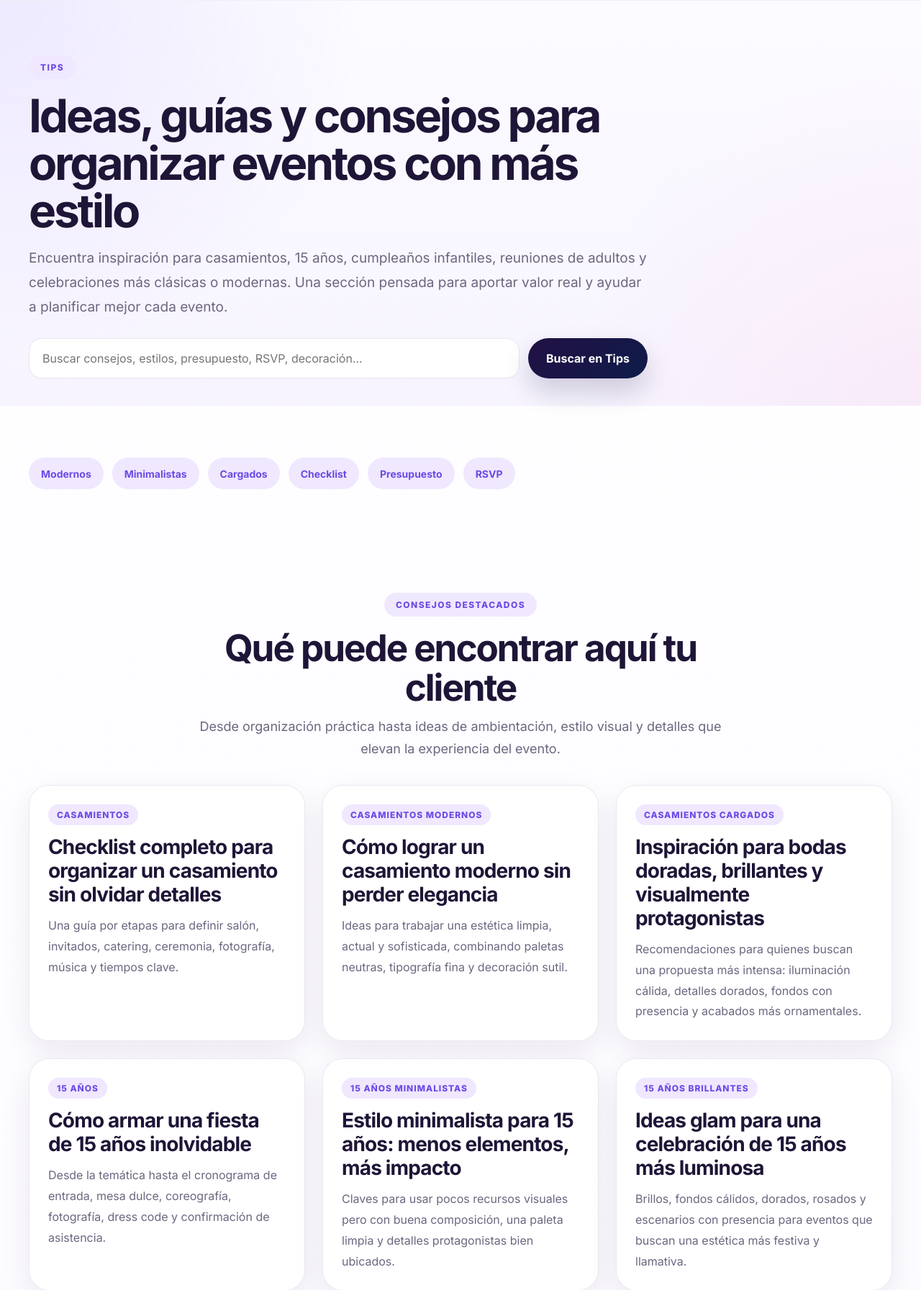
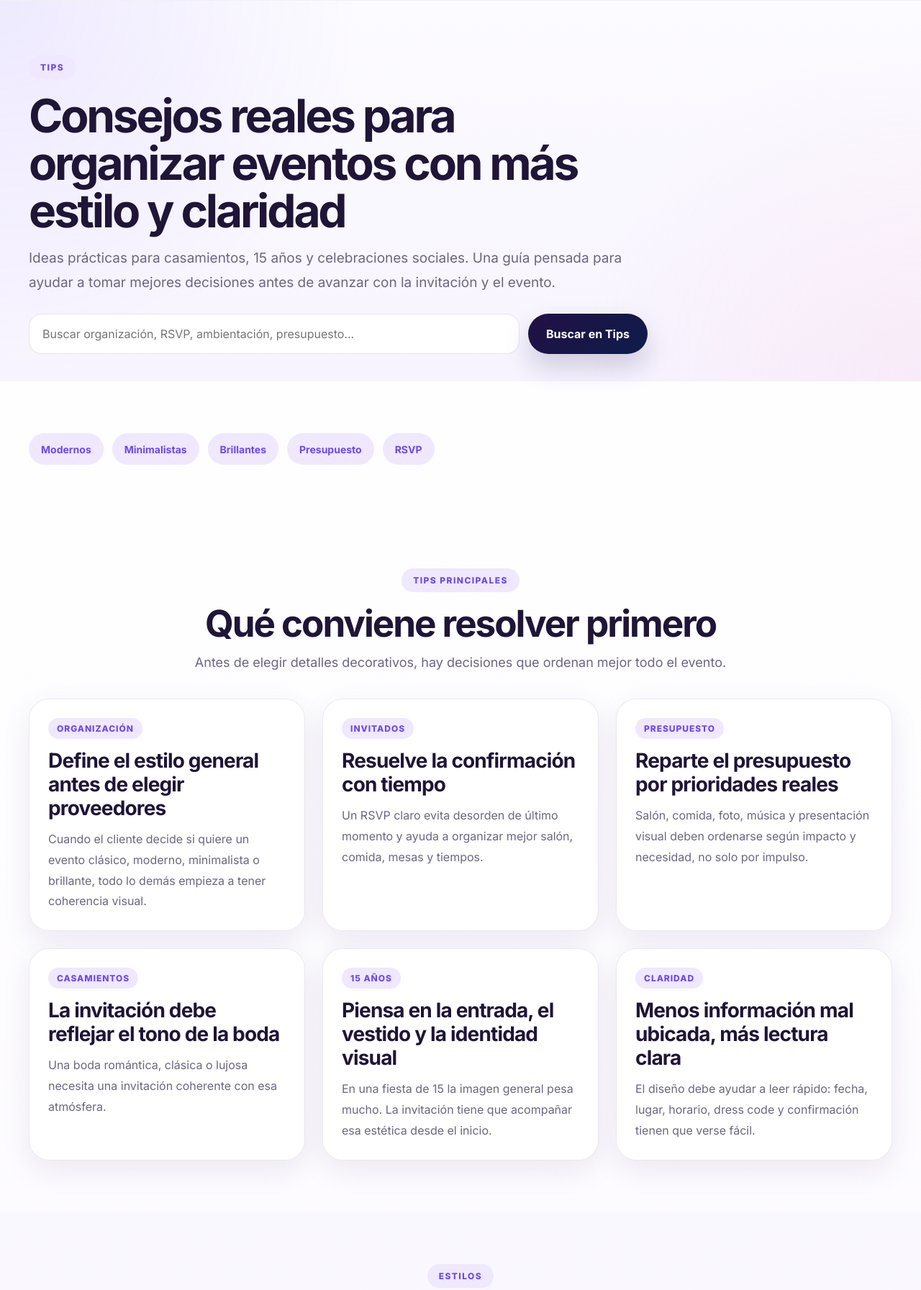
Before and after one commit to medsysbot/invita-virtual, a Flask app: page /tips in a window 1280 px wide. Shown: the part 300-2093 px from the top of the page at 72% size. Run offline with Flask 3, Linux system fonts and the light colour scheme; data that the repository does not hold is empty.

Commit message:
Update tips_index.html

```diff
--- a/templates/public/tips_index.html
+++ b/templates/public/tips_index.html
@@ -6,11 +6,10 @@
   <div class="container">
     <div class="tips-hero__inner">
       <span class="section-badge">Tips</span>
-      <h1>Ideas, guías y consejos para organizar eventos con más estilo</h1>
+      <h1>Consejos reales para organizar eventos con más estilo y claridad</h1>
       <p>
-        Encuentra inspiración para casamientos, 15 años, cumpleaños infantiles, reuniones de adultos
-        y celebraciones más clásicas o modernas. Una sección pensada para aportar valor real y ayudar
-        a planificar mejor cada evento.
+        Ideas prácticas para casamientos, 15 años y celebraciones sociales. Una guía pensada
+        para ayudar a tomar mejores decisiones antes de avanzar con la invitación y el evento.
       </p>
 
       <form method="get" class="tips-search">
@@ -18,7 +17,7 @@
           type="text"
           name="q"
           value="{{ q or '' }}"
-          placeholder="Buscar consejos, estilos, presupuesto, RSVP, decoración..."
+          placeholder="Buscar organización, RSVP, ambientación, presupuesto..."
         >
         <button type="submit" class="btn btn-primary">Buscar en Tips</button>
       </form>
@@ -36,8 +35,7 @@
       {% endfor %}
       <span class="tips-chip tips-chip--soft">Modernos</span>
       <span class="tips-chip tips-chip--soft">Minimalistas</span>
-      <span class="tips-chip tips-chip--soft">Cargados</span>
-      <span class="tips-chip tips-chip--soft">Checklist</span>
+      <span class="tips-chip tips-chip--soft">Brillantes</span>
       <span class="tips-chip tips-chip--soft">Presupuesto</span>
       <span class="tips-chip tips-chip--soft">RSVP</span>
     </div>
@@ -47,123 +45,87 @@
 <section class="tips-featured">
   <div class="container">
     <div class="section-heading section-heading--center">
-      <span class="section-badge">Consejos destacados</span>
-      <h2>Qué puede encontrar aquí tu cliente</h2>
+      <span class="section-badge">Tips principales</span>
+      <h2>Qué conviene resolver primero</h2>
       <p>
-        Desde organización práctica hasta ideas de ambientación, estilo visual y detalles que elevan la experiencia del evento.
+        Antes de elegir detalles decorativos, hay decisiones que ordenan mejor todo el evento.
       </p>
     </div>
 
-    {% if articles %}
-      <div class="tips-grid">
-        {% for a in articles %}
-          <article class="tips-card">
-            <span class="tips-card__tag">Artículo publicado</span>
-            <h3>{{ a.title }}</h3>
-            <p>{{ a.summary or "Guía práctica para ayudar a organizar el evento con más claridad y mejor presentación." }}</p>
-            <a href="{{ url_for('public.tip_view', slug=a.slug) }}" class="text-link">Leer artículo</a>
-          </article>
-        {% endfor %}
-      </div>
-    {% else %}
     <div class="tips-grid">
       <article class="tips-card">
-          <span class="tips-card__tag">Casamientos</span>
-          <h3>Checklist completo para organizar un casamiento sin olvidar detalles</h3>
+        <span class="tips-card__tag">Organización</span>
+        <h3>Define el estilo general antes de elegir proveedores</h3>
         <p>
-            Una guía por etapas para definir salón, invitados, catering, ceremonia, fotografía, música y tiempos clave.
+          Cuando el cliente decide si quiere un evento clásico, moderno, minimalista o brillante,
+          todo lo demás empieza a tener coherencia visual.
         </p>
       </article>
 
       <article class="tips-card">
-          <span class="tips-card__tag">Casamientos modernos</span>
-          <h3>Cómo lograr un casamiento moderno sin perder elegancia</h3>
+        <span class="tips-card__tag">Invitados</span>
+        <h3>Resuelve la confirmación con tiempo</h3>
         <p>
-            Ideas para trabajar una estética limpia, actual y sofisticada, combinando paletas neutras, tipografía fina y decoración sutil.
+          Un RSVP claro evita desorden de último momento y ayuda a organizar mejor salón, comida, mesas y tiempos.
         </p>
       </article>
 
       <article class="tips-card">
-          <span class="tips-card__tag">Casamientos cargados</span>
-          <h3>Inspiración para bodas doradas, brillantes y visualmente protagonistas</h3>
+        <span class="tips-card__tag">Presupuesto</span>
+        <h3>Reparte el presupuesto por prioridades reales</h3>
         <p>
-            Recomendaciones para quienes buscan una propuesta más intensa: iluminación cálida, detalles dorados, fondos con presencia y acabados más ornamentales.
+          Salón, comida, foto, música y presentación visual deben ordenarse según impacto y necesidad, no solo por impulso.
+        </p>
+      </article>
+
+      <article class="tips-card">
+        <span class="tips-card__tag">Casamientos</span>
+        <h3>La invitación debe reflejar el tono de la boda</h3>
+        <p>
+          Una boda romántica, clásica o lujosa necesita una invitación coherente con esa atmósfera.
         </p>
       </article>
 
       <article class="tips-card">
         <span class="tips-card__tag">15 años</span>
-          <h3>Cómo armar una fiesta de 15 años inolvidable</h3>
+        <h3>Piensa en la entrada, el vestido y la identidad visual</h3>
         <p>
-            Desde la temática hasta el cronograma de entrada, mesa dulce, coreografía, fotografía, dress code y confirmación de asistencia.
+          En una fiesta de 15 la imagen general pesa mucho. La invitación tiene que acompañar esa estética desde el inicio.
         </p>
       </article>
 
       <article class="tips-card">
-          <span class="tips-card__tag">15 años minimalistas</span>
-          <h3>Estilo minimalista para 15 años: menos elementos, más impacto</h3>
+        <span class="tips-card__tag">Claridad</span>
+        <h3>Menos información mal ubicada, más lectura clara</h3>
         <p>
-            Claves para usar pocos recursos visuales pero con buena composición, una paleta limpia y detalles protagonistas bien ubicados.
-          </p>
-        </article>
-
-        <article class="tips-card">
-          <span class="tips-card__tag">15 años brillantes</span>
-          <h3>Ideas glam para una celebración de 15 años más luminosa</h3>
-          <p>
-            Brillos, fondos cálidos, dorados, rosados y escenarios con presencia para eventos que buscan una estética más festiva y llamativa.
-          </p>
-        </article>
-
-        <article class="tips-card">
-          <span class="tips-card__tag">Niños</span>
-          <h3>Cómo organizar un cumpleaños infantil práctico y bien resuelto</h3>
-          <p>
-            Espacios seguros, tiempos cortos, actividades dinámicas, zonas para adultos y propuestas de comida simples pero efectivas.
-          </p>
-        </article>
-
-        <article class="tips-card">
-          <span class="tips-card__tag">Adultos</span>
-          <h3>Ideas para cumpleaños de adultos con mejor ambientación</h3>
-          <p>
-            Opciones de barra, música, ambientación nocturna, invitación elegante y distribución del espacio para reuniones más cómodas.
-          </p>
-        </article>
-
-        <article class="tips-card">
-          <span class="tips-card__tag">Tercera edad</span>
-          <h3>Consejos para eventos cómodos, accesibles y cálidos</h3>
-          <p>
-            Recomendaciones para priorizar confort, accesibilidad, volumen adecuado, circulación simple y tiempos de evento más amables.
+          El diseño debe ayudar a leer rápido: fecha, lugar, horario, dress code y confirmación tienen que verse fácil.
         </p>
       </article>
     </div>
-    {% endif %}
   </div>
 </section>
 
 <section class="tips-styles">
   <div class="container">
     <div class="section-heading section-heading--center">
-      <span class="section-badge">Ideas por estilo</span>
-      <h2>Modernas, minimalistas o cargadas</h2>
+      <span class="section-badge">Estilos</span>
+      <h2>Modernos, minimalistas o más cargados</h2>
       <p>
-        No todos los clientes quieren lo mismo. Esta sección ayuda a orientar según el carácter visual del evento.
+        No todos los eventos comunican igual. Elegir un enfoque visual correcto cambia la percepción del cliente y de los invitados.
       </p>
     </div>
 
     <div class="tips-style-grid">
       <article class="tips-style-card">
         <span class="tips-style-card__icon">M</span>
-        <h3>Modernas</h3>
+        <h3>Modernos</h3>
         <p>
-          Para clientes que prefieren una imagen actual, limpia y más digital. Funcionan muy bien con fondos simples, tipografías elegantes y pocos elementos fuertes.
+          Funcionan muy bien para clientes que quieren una imagen limpia, actual y digital, con pocos elementos pero bien resueltos.
         </p>
         <ul class="tips-list">
-          <li>Paletas limpias y actuales</li>
-          <li>Diseño más aireado</li>
-          <li>Elementos visuales equilibrados</li>
+          <li>Paletas definidas y limpias</li>
+          <li>Diseños con más aire</li>
+          <li>Jerarquía clara de información</li>
         </ul>
       </article>
 
@@ -171,25 +133,25 @@
         <span class="tips-style-card__icon">M</span>
         <h3>Minimalistas</h3>
         <p>
-          Ideales para eventos sofisticados que buscan orden visual, elegancia y una lectura clara, sin sobrecargar la composición.
+          Ideales para eventos elegantes donde el diseño necesita respirar y transmitir orden, categoría y sofisticación.
         </p>
         <ul class="tips-list">
-          <li>Menos elementos, mejor composición</li>
-          <li>Tipografías protagonistas</li>
-          <li>Foco en información clave</li>
+          <li>Pocos elementos visuales</li>
+          <li>Tipografía protagonista</li>
+          <li>Estética sobria y fina</li>
         </ul>
       </article>
 
       <article class="tips-style-card">
         <span class="tips-style-card__icon">C</span>
-        <h3>Cargadas</h3>
+        <h3>Cargados o protagonistas</h3>
         <p>
-          Para clientes que quieren brillo, presencia, detalles decorativos, marcos, luces, florales o fondos más intensos.
+          Para eventos donde el brillo, los dorados, los fondos intensos o los detalles ornamentales forman parte del atractivo principal.
         </p>
         <ul class="tips-list">
-          <li>Más ornamento y brillo</li>
-          <li>Escenas visuales impactantes</li>
-          <li>Estéticas románticas o glam</li>
+          <li>Más impacto visual</li>
+          <li>Detalles decorativos fuertes</li>
+          <li>Brillo, lujo y romanticismo</li>
         </ul>
       </article>
     </div>
@@ -199,42 +161,42 @@
 <section class="tips-practical">
   <div class="container">
     <div class="section-heading section-heading--center">
-      <span class="section-badge">Consejos prácticos</span>
-      <h2>Tips que siempre suman valor</h2>
+      <span class="section-badge">Checklist</span>
+      <h2>Tips prácticos que siempre suman</h2>
       <p>
-        Recomendaciones universales que pueden aparecer en distintos artículos y ayudan a dar una imagen más profesional.
+        Consejos simples que pueden servir tanto para casamientos como para 15 años y otros eventos.
       </p>
     </div>
 
     <div class="tips-practical-grid">
       <article class="tips-practical-card">
-        <h3>Confirma con tiempo</h3>
-        <p>Usa RSVP claro y visible para ordenar la asistencia y mejorar la logística del evento.</p>
+        <h3>Confirma antes de cerrar mesas</h3>
+        <p>Evita errores de logística y gastos innecesarios definiendo bien la asistencia real.</p>
       </article>
 
       <article class="tips-practical-card">
-        <h3>Define un estilo antes de comprar</h3>
-        <p>Tomar la decisión visual primero evita mezclar ideas modernas con otras demasiado cargadas.</p>
+        <h3>No mezcles demasiados estilos</h3>
+        <p>Una línea visual coherente siempre se percibe más elegante que una combinación desordenada.</p>
+      </article>
+
+      <article class="tips-practical-card">
+        <h3>Haz visible la información esencial</h3>
+        <p>Fecha, lugar y hora tienen que verse rápido, tanto en la invitación como en la comunicación general.</p>
       </article>
 
       <article class="tips-practical-card">
         <h3>Piensa en el recorrido del invitado</h3>
-        <p>Desde la invitación hasta la llegada al evento, todo debe sentirse coherente y fácil de entender.</p>
+        <p>Desde que recibe la invitación hasta que llega al salón, todo debe sentirse claro y simple.</p>
       </article>
 
       <article class="tips-practical-card">
-        <h3>No sobrecargues la información</h3>
-        <p>La claridad siempre vende mejor: fecha, lugar, hora, dress code y confirmación bien ordenados.</p>
+        <h3>Elige una paleta antes de decorar</h3>
+        <p>Eso ayuda a tomar mejores decisiones en ambientación, papelería, vestuario y diseño.</p>
       </article>
 
       <article class="tips-practical-card">
-        <h3>Trabaja con una paleta definida</h3>
-        <p>Elegir dos o tres tonos base ayuda a que toda la comunicación se vea más elegante.</p>
-      </article>
-
-      <article class="tips-practical-card">
-        <h3>Deja espacio para lo emocional</h3>
-        <p>Una frase, una foto o un detalle visual bien puesto puede cambiar completamente la percepción del evento.</p>
+        <h3>Deja algo memorable</h3>
+        <p>Una frase, una foto o un detalle visual bien pensado puede elevar la experiencia general del evento.</p>
       </article>
     </div>
   </div>
```
Lines whose indentation alone changed are shown as unchanged.
